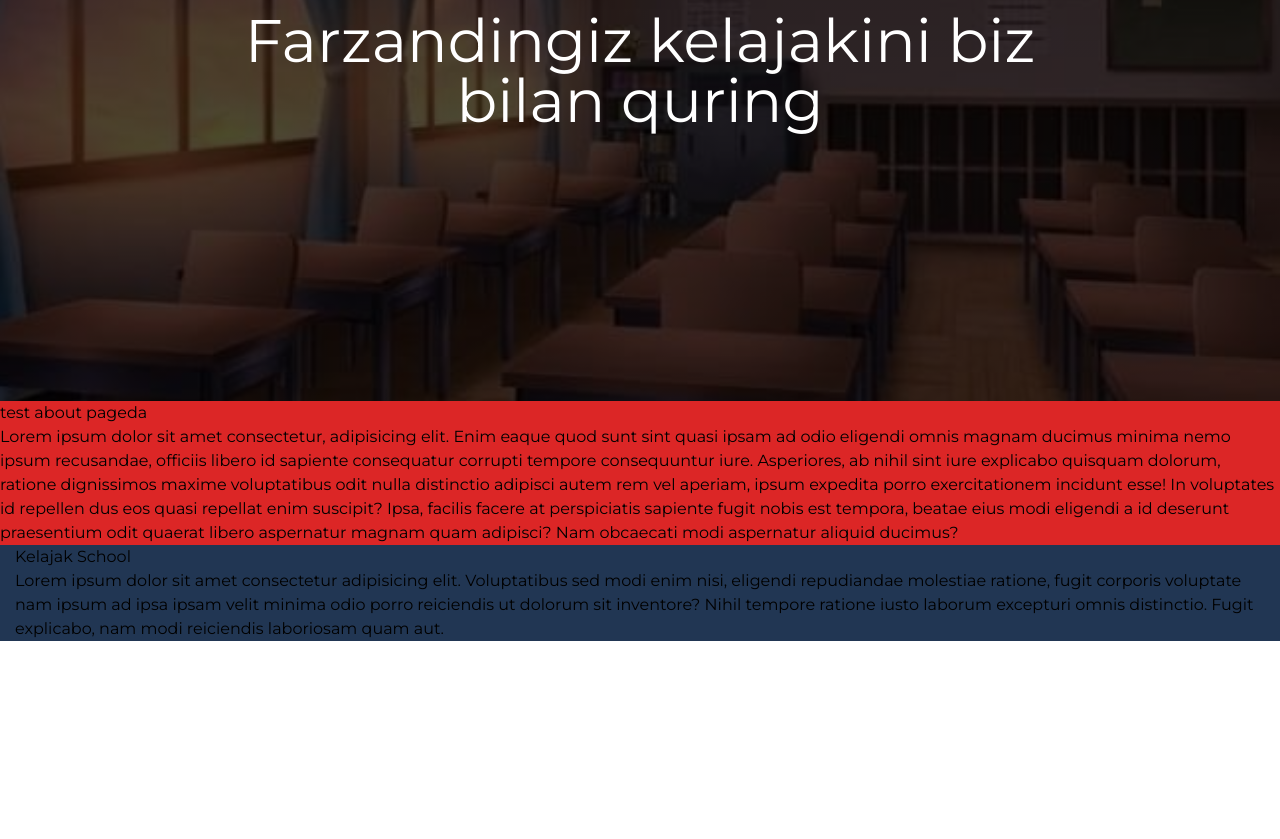
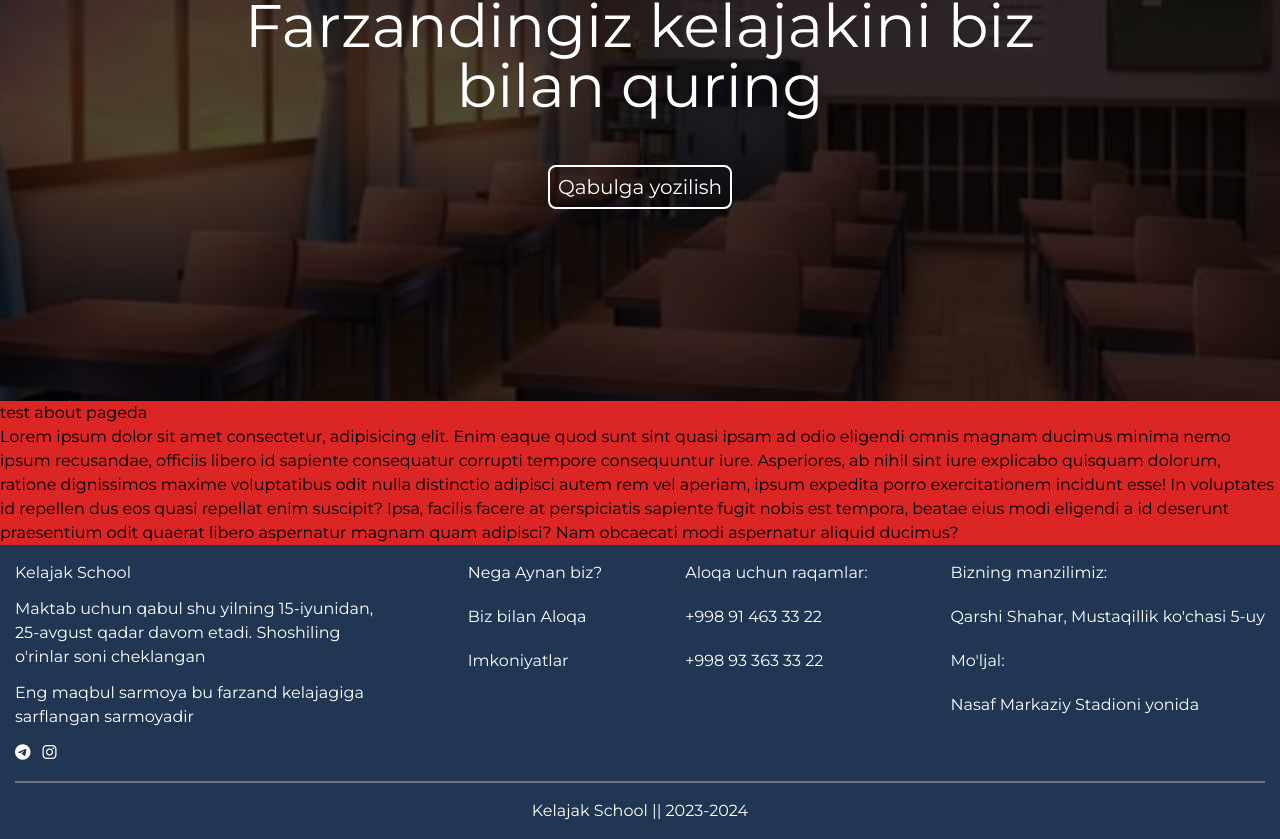
Before and after one commit to sharifov-aslbek/kelajak-school, a Vue app: page / in a window 1280 px wide. Shown: the part 323-1162 px from the top of the page. Before the commit the page ends 964 px from the top, so only its background shows below. Built offline with nearby package versions, Linux system fonts and the light colour scheme.

Commit message:
added footer

```diff
--- a/src/components/Footer.vue
+++ b/src/components/Footer.vue
@@ -1,10 +1,46 @@
 <template>
-   <footer class="foot bg-brand-blue">
+   <footer class="foot bg-brand-blue py-4">
       <div class="container">
-         <div class="text-content">
+         <div class="content flex justify-start mx:justify-between flex-wrap gap-10 text-white">
+            <div class="text-content text-white">
             <h3>Kelajak School</h3>
-            <p>Lorem ipsum dolor sit amet consectetur adipisicing elit. Voluptatibus sed modi enim nisi, eligendi repudiandae molestiae ratione, fugit corporis voluptate nam ipsum ad ipsa ipsam velit minima odio porro reiciendis ut dolorum sit inventore? Nihil tempore ratione iusto laborum excepturi omnis distinctio. Fugit explicabo, nam modi reiciendis laboriosam quam aut.</p>
+            <p class="w-full max-w-[370px] my-3">{{ $t('footer-subtitle') }}</p>
+            <p class="w-full max-w-[350px] my-3">Eng maqbul sarmoya bu farzand kelajagiga sarflangan sarmoyadir</p>
+
+            <div class="socials flex gap-3">
+               <a href="" class="hover:text-gray-200">
+               <i class="fa-brands fa-telegram"></i>
+            </a>
+
+            <a href="" class="hover:text-gray-200">
+               <i class="fa-brands fa-instagram"></i>
+            </a>
+            </div>
          </div>
+
+         <div class="quick-links flex flex-col gap-5">
+            <router-link to="" class="hover:font-bold">{{ $t('navbar-link') }}</router-link>
+            <router-link to="" class="hover:font-bold">{{ $t('navbar-link-2') }}</router-link>
+            <router-link to="" class="hover:font-bold">{{ $t('navbar-link-3') }}</router-link>
+         </div>
+
+         <div class="phone flex flex-col gap-2 sm:gap-5">
+            <h3>Aloqa uchun raqamlar:</h3>
+            <h4>+998 91 463 33 22</h4>
+            <h4>+998 93 363 33 22</h4>
+         </div>
+
+         <div class="location flex flex-col gap-2 sm:gap-5">
+            <h3>Bizning manzilimiz:</h3>
+            <h4>Qarshi Shahar, Mustaqillik ko'chasi 5-uy</h4>
+
+            <h3>Mo'ljal:</h3>
+            <h4>Nasaf Markaziy Stadioni yonida</h4>
+         </div>
+         </div>
+
+         <div class="line border w-full max-w-full my-4 mx-auto border-gray-500"></div>
+         <div class="developed mx:text-center text-white">Kelajak School || 2023-2024</div>
       </div>
    </footer>
 </template>
--- a/src/components/home/HeroSection.vue
+++ b/src/components/home/HeroSection.vue
@@ -9,6 +9,7 @@
                {{ $t('title-home') }}
              </h3>
              <h1 class="title text-xl s:text-3xl sm:text-5xl lg:text-6xl mt-3 mb-14 w-[75%] mx-auto">{{ $t('subtitle-home') }}</h1>
+             <router-link to="" class="border-2 text-[14px] sm:text-[20px] border-white p-2 rounded-lg">{{ $t('link-hero') }}</router-link>
            </div>
          </div>
          <!-- slide -->
@@ -18,6 +19,7 @@
               {{ $t('title-home') }}
              </h3>
              <h1 class="title text-xl s:text-3xl sm:text-5xl lg:text-6xl mt-3 mb-14 w-[75%] mx-auto">{{ $t('subtitle-home') }}</h1>
+             <router-link to="" class="border-2 text-[14px] sm:text-[20px] border-white p-2 rounded-lg">{{ $t('link-hero') }}</router-link>
            </div>
          </div>
          <!-- slide -->
@@ -27,6 +29,7 @@
               {{ $t('title-home') }}
              </h3>
              <h1 class="title text-xl s:text-3xl sm:text-5xl lg:text-6xl mt-3 mb-14 w-[75%] mx-auto">{{ $t('subtitle-home') }}</h1>
+             <router-link to="" class="border-2 text-[14px] sm:text-[20px] border-white p-2 rounded-lg">{{ $t('link-hero') }}</router-link>
            </div>
          </div>
        </div>
--- a/src/locale/en.json
+++ b/src/locale/en.json
@@ -4,5 +4,7 @@
    "navbar-link-2": "Connection",
    "navbar-link-3": "Opportunities",
    "title-home": "Kelajak School Private School",
-   "subtitle-home": "Build your child's future with us"
+   "subtitle-home": "Build your child's future with us",
+   "link-hero": "Sign up for admission",
+   "footer-subtitle": "Admission to the school will last from June 15 to August 25 of this year. Hurry, the number of places is limited"
 }
--- a/src/locale/ru.json
+++ b/src/locale/ru.json
@@ -4,5 +4,7 @@
    "navbar-link-2": "Связаться",
    "navbar-link-3": "Возможности",
    "title-home": "Частная школа Kelajak School",
-   "subtitle-home": "Постройте будущее своего ребенка вместе с нами"
+   "subtitle-home": "Постройте будущее своего ребенка вместе с нами",
+   "link-hero": "Запишитесь на прием",
+   "footer-subtitle": "Прием в школу продлится с 15 июня по 25 августа этого года. Торопитесь, количество мест ограничено"
 }
--- a/src/locale/uz.json
+++ b/src/locale/uz.json
@@ -4,5 +4,7 @@
    "navbar-link-2": "Biz bilan Aloqa",
    "navbar-link-3": "Imkoniyatlar",
    "title-home": "Kelajak School Xususiy Maktabi",
-   "subtitle-home": "Farzandingiz kelajakini biz bilan quring"
+   "subtitle-home": "Farzandingiz kelajakini biz bilan quring",
+   "link-hero": "Qabulga yozilish",
+   "footer-subtitle": "Maktab uchun qabul shu yilning 15-iyunidan, 25-avgust qadar davom etadi. Shoshiling o'rinlar soni cheklangan"
 }
--- a/tailwind.config.js
+++ b/tailwind.config.js
@@ -10,6 +10,7 @@ export default {
     extend: {
       screens: {
         'dm': '915px',
+        "mx": '816px',
         'm': '650px',
         's': '480px',
         "xs": '350px',
```
Also changed, not shown: src/assets/images/school1.jfif.
